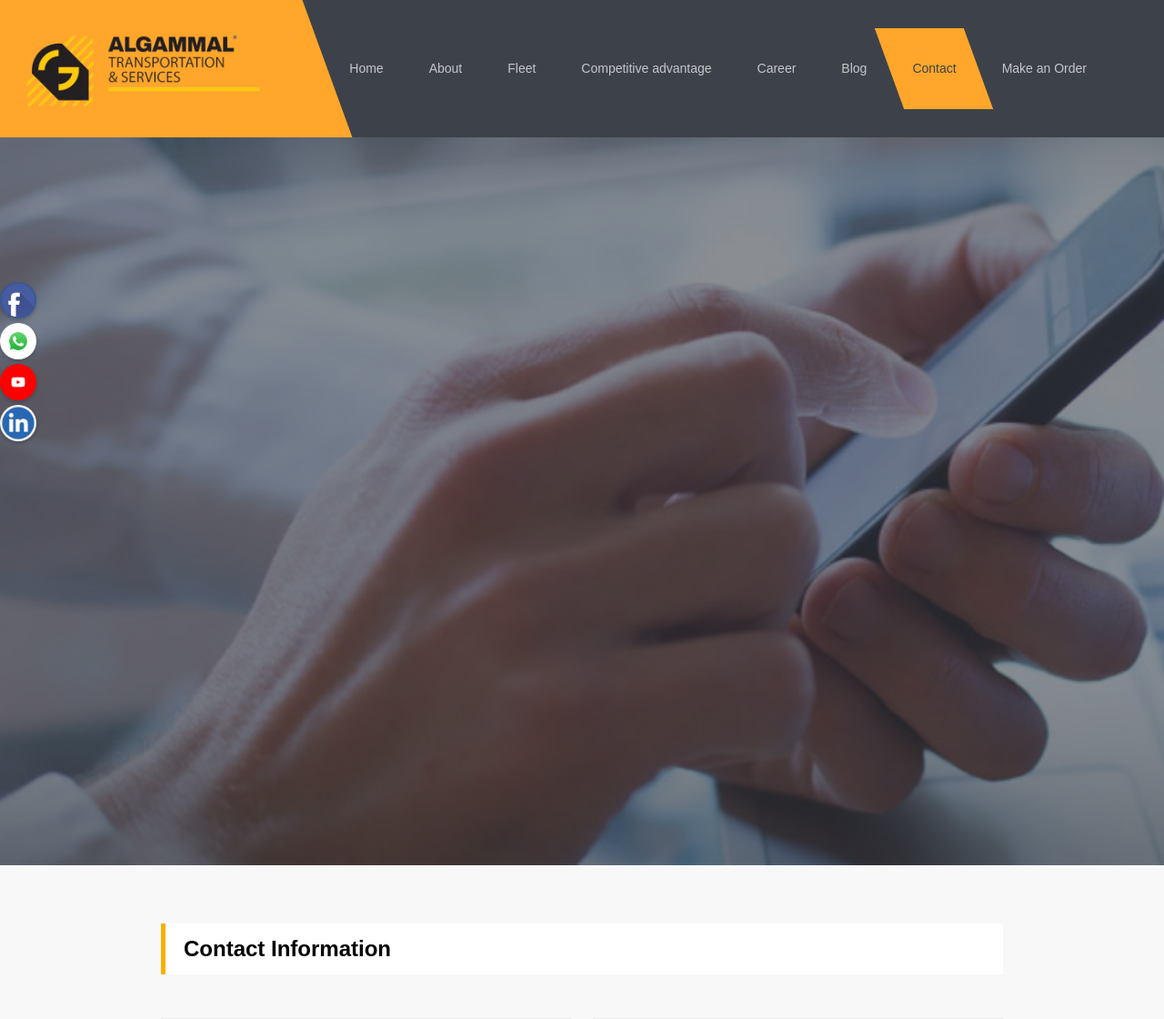
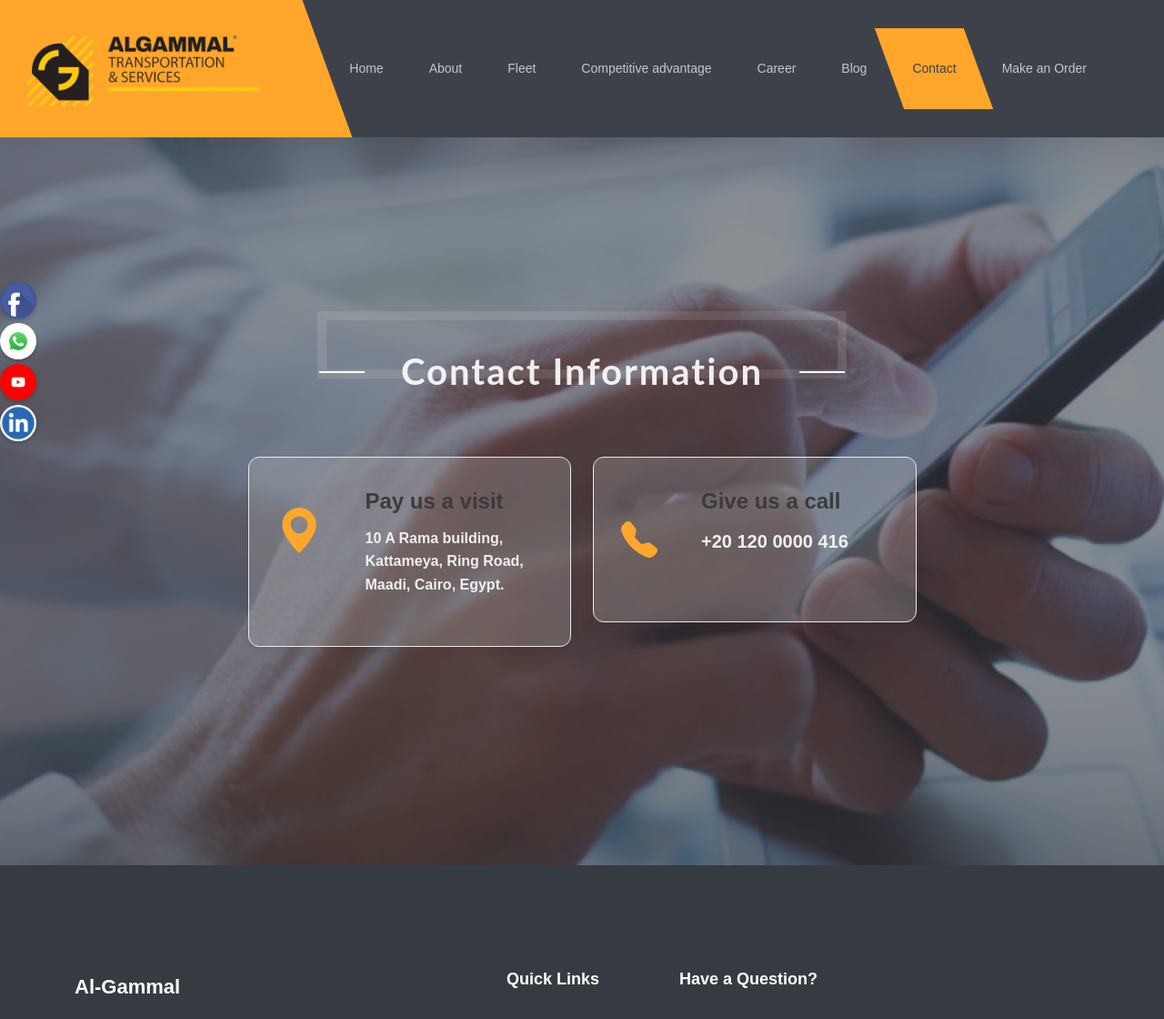
Before and after one commit to AbduAllah-Nadi-Hassan/al-gammal_logistics, a Django app: page /contact/ in a window 1280 px wide. Shown: the top 1120 px of the page at 91% size. Run offline with Django 5.2, Linux system fonts and the light colour scheme; some libraries are stand-ins or nearby versions.

Commit message:
change styling in contactus.html and add new css file called contatctus.css

```diff
--- /dev/null
+++ b/al_gammal_logistics/homepage/static/homepage/css/contactus.css
@@ -0,0 +1,133 @@
+
+.services {
+    background-color: #b3b3b34a;
+    padding: 30px;
+    border: 1px solid #eaeaea;
+    border-radius: 12px;
+    text-align: left;
+    box-shadow: 0 4px 12px rgba(0, 0, 0, 0.05);
+    margin-bottom: 20px;
+    display: inline-block;
+    position: relative;
+    overflow: hidden;
+}
+
+.services::before,
+.services::after {
+    content: '';
+    position: absolute;
+    top: 0;
+    bottom: 0;
+    width: 100%;
+    height: 5px;
+    background: linear-gradient(to right, #ffa62b, #585b61);
+    transition: transform 0.4s ease;
+}
+
+.services::before {
+    left: 0;
+    transform: translateX(-100%);
+}
+
+.services::after {
+    right: 0;
+    bottom: 0;
+    transform: translateX(100%);
+}
+
+.services:hover::before {
+    transform: translateX(0);
+}
+
+.services:hover::after {
+    transform: translateX(0);
+}
+
+/* Change heading color on hover */
+.services:hover h2 {
+    color: white;
+}
+
+/* Styling for headings and paragraphs */
+.services h2 {
+    font-size: 1.5em;
+    color: #3b3b3b;
+    margin-bottom: 10px;
+    font-weight: 600;
+    transition: color 0.3s ease;
+}
+
+.services p {
+    margin: 0;
+    font-size: 1em;
+    color: #f0f0f0;
+    line-height: 1.6;
+}
+
+.services .icons {
+    color: #ffa62b;
+}
+
+/* Social media floating bar styling */
+.social-bar {
+    position: fixed;
+    top: 50%;
+    left: 0;
+    transform: translateY(-50%);
+    display: flex;
+    flex-direction: column;
+    z-index: 100;
+}
+
+.social-icon {
+    display: block;
+    width: 40px;
+    height: 40px;
+    margin-bottom: 5px;
+    background-size: cover;
+    border-radius: 50%;
+    transition: all 0.3s ease;
+    box-shadow: 0 2px 4px rgba(0, 0, 0, 0.2);
+}
+
+.facebook {
+    background-color: #3b5998;
+    background-image: url("/static/homepage/images/facebook-icon.png");
+    background-position: center;
+}
+
+.whatsapp {
+    background-color: #ffffff;
+    background-image: url("/static/homepage/images/whatsapp-icon-png.png");
+    background-position: center;
+}
+
+.youtube {
+    background-color: #ff0000;
+    background-image: url("/static/homepage/images/youtube.webp");
+    background-position: center;
+}
+
+.linkedin {
+    background-color: #0077b5;
+    background-image: url("/static/homepage/images/linkedin-icon.webp");
+    background-position: center;
+}
+
+.social-icon:hover {
+    transform: scale(1.1);
+    opacity: 0.8;
+}
+
+.social-icon:hover {
+    width: 45px;
+    height: 45px;
+    box-shadow: 0 4px 8px rgba(0, 0, 0, 0.3);
+}
+
+/* Hide social icons on small screens */
+@media (max-width: 768px) {
+    .social-bar {
+        display: none;
+    }
+}
--- a/al_gammal_logistics/homepage/templates/homepage/Contact_us.html
+++ b/al_gammal_logistics/homepage/templates/homepage/Contact_us.html
@@ -8,133 +8,14 @@
     <!-- css links  -->
     <link rel="stylesheet" href="{% static 'homepage/css/all.min.css' %}">
     <link rel="stylesheet" href="{% static 'homepage/css/bootstrap.min.css' %}">
-    <link rel="stylesheet" href="{% static 'homepage/css/About_us.css' %}">
     <link rel="stylesheet" href="{% static 'homepage/css/style2.css' %}">
+    <link rel="stylesheet" href="{% static 'homepage/css/contactus.css' %}">
     <link rel="icon" type="image/x-icon" href="{% static 'homepage/images/favicon.ico' %}">
     <!-- js links -->
     <script src="https://unpkg.com/scrollreveal"></script>
 
     <title>Contact us</title>
 
-    <style>
-        /* Contact Information Section */
-        .contact-info-section {
-            text-align: center;
-            padding: 50px 20px;
-            background-color: #fff;
-        }
-
-        .contact-info-section h3 {
-            font-size: 1.8em;
-            margin-bottom: 30px;
-        }
-
-        .contact-info-cards {
-            display: flex;
-            justify-content: center;
-            gap: 20px;
-        }
-
-        .contact-card {
-            background-color: #fcfcfc;
-            padding: 20px;
-            border-radius: 8px;
-            width: 250px;
-            box-shadow: 0 4px 8px rgba(0, 0, 0, 0.1);
-            text-align: center;
-        }
-
-        .contact-card i {
-            font-size: 2em;
-            color: #ffa62b;
-            margin-bottom: 10px;
-        }
-
-        .contact-card p {
-            margin-bottom: 5px;
-            font-size: 1.1em;
-        }
-
-        .contact-card p:last-child {
-            font-weight: bold;
-            font-size: 1.2em;
-        }
-
-    </style>
-
-    <!-- social style -->
-
-    <style>
-
-/* Social Media Floating Bar */
-.social-bar {
-    position: fixed;
-    top: 50%;
-    left: 0; /* Move to the right */
-    transform: translateY(-50%);
-    display: flex;
-    flex-direction: column;
-    z-index: 100; /* Ensure it stays on top */
-}
-
-.social-icon {
-    display: block;
-    width: 40px;
-    height: 40px;
-    margin-bottom: 5px;
-    background-size: cover;
-    border-radius: 50%; /* Make the icons circular */
-    transition: all 0.3s ease;
-    box-shadow: 0 2px 4px rgba(0, 0, 0, 0.2); /* Add some shadow for depth */
-}
-
-.facebook {
-    background-color: #3b5998;
-    background-image: url("{% static 'homepage/images/facebook-icon.png' %}");
-    background-position: center;
-}
-
-.whatsapp {
-    background-color: #ffffff;
-    background-image: url("{% static 'homepage/images/whatsapp-icon-png.png' %}");
-    background-position: center;
-}
-
-.youtube {
-    background-color: #ff0000;
-    background-image: url("{% static 'homepage/images/youtube.webp' %}");
-    background-position: center;
-}
-
-.linkedin {
-    background-color: #0077b5;
-    background-image: url("{% static 'homepage/images/linkedin-icon.webp' %}");
-    background-position: center;
-}
-
-/* Hover Effect */
-.social-icon:hover {
-    transform: scale(1.1);
-    opacity: 0.8;
-}
-
-/* Adjust icon size on hover */
-.social-icon:hover {
-    width: 45px;
-    height: 45px;
-    box-shadow: 0 4px 8px rgba(0, 0, 0, 0.3);
-}
-
-/* Hide social icons on small screens */
-@media (max-width: 768px) {
-    .social-bar {
-        display: none;
-    }
-}
-
-
-
-    </style>
 </head>
 
 <body>
@@ -169,32 +50,23 @@
     </nav>
 
     <!-- section 2  -->
-    <section class="hero-wrap hero-wrap-2"
+    <section class="hero-wrap "
         style="background-image: url('{% static 'homepage/images/contact-us-banner.jpg' %}');">
         <div class="overlay"></div>
 
+        <div class="container" style="position: relative; z-index: 3;">
+            <div class="row no-gutters slider-text align-items-center justify-content-center text-center">
+                <div class="col-lg-9 mt-5">
+                    <div class="text aos-init aos-animate" data-aos="fade-up" data-aos-delay="300"
+                        data-aos-duration="1000">
+                        <span class="subheading">Contact Information</span>
+                    </div>
 
-    </section>
-
-
-    <!-- section 3  -->
-
-    <section class="ftco-section contact-section bg-light" style="background-image: url('{% static 'homepage/images/contact-us-banner.jpg' %}');">
-        <div class="container-xl">
-            <div class="row d-flex mb-5 contact-info justify-content-center">
-                <div class="col-md-10">
-                    <div class="row">
-                        <div class="col-md-12 mb-4">
-                            <h2 class="mb-4 appointment-head trending-banner">Contact Information</h2>
-                        </div>
-                        <div class="col-md-12">
-                            <div class="row">
-
-
-                                <!-- address -->
+                    <div class="row p-5">
+                        <!-- Address -->
                         <div class="col-md-6 col-lg-5">
                             <div class="services d-flex">
-                                        <div class="contact-card">
+                                <div class="icons">
                                     <i>
                                         <svg xmlns="http://www.w3.org/2000/svg" width="50" height="100"
                                             fill="currentColor" class="bi bi-geo-alt-fill" viewBox="0 0 16 16">
@@ -203,10 +75,10 @@
                                         </svg>
                                     </i>
                                 </div>
-                                        <div class="text">
-                                            <h2>Pay us a visit</h2>
+                                <div class="txt">
+                                    <h2 class="ms-5">Pay us a visit</h2>
                                     <span>
-                                                <p class="mb-4 fw-bold">10 A Rama building, Kattameya, Ring Road, Maadi,
+                                        <p class="ms-5 mb-4 fw-bold">10 A Rama building, Kattameya, Ring Road, Maadi,
                                             Cairo, Egypt.</p>
                                     </span>
                                 </div>
@@ -216,9 +88,9 @@
                           <!-- phone -->
                           <div class="col-md-6 col-lg-5">
                             <div class="services d-flex">
-                                        <div class="contact-card">
+                                <div class="icons">
                                     <i>
-                                                <svg xmlns="http://www.w3.org/2000/svg" width="40" height="100"
+                                        <svg xmlns="http://www.w3.org/2000/svg" width="40" height="120"
                                             fill="currentColor" class="bi bi-telephone-fill"
                                             viewBox="0 0 16 16">
                                             <path fill-rule="evenodd"
@@ -226,24 +98,26 @@
                                         </svg>
                                     </i>
                                 </div>
-                                        <div class="icon"></span></div>
-                                        <div class="text">
-                                            <h2>Give us a call</h2>
-                                            <p class="mb-4 fw-bold" style="font-size:20px;">+20 120 0000 416</p>
+
+                                <div class="txt">
+                                    <h2 class="ms-5">Give us a call</h2>
+                                    <p class="ms-5 mb-4 fw-bold" style="font-size:20px;">+20 120 0000 416</p>
 
                                 </div>
                             </div>
                         </div>
 
 
-                            </div>
-                        </div>
-                    </div>
+
                     </div>
                 </div>
             </div>
         </div>
     </section>
+
+
+
+
 
 
     <div class="social-bar">
@@ -252,8 +126,6 @@
         <a href="https://www.youtube.com" class="social-icon youtube" target="_blank"></a>
         <a href="https://www.linkedin.com" class="social-icon linkedin" target="_blank"></a>
     </div>
-
-
 
 
     <!-- footer -->
@@ -280,13 +152,20 @@
                     <div class="ftco-footer-widget mb-4">
                         <h2 class="ftco-heading-2">Quick Links</h2>
                         <ul class="list-unstyled">
-                            <li><a href="{% url 'homepage:index' %}"><span class="fa fa-chevron-right me-2"></span>Home</a></li>
-                            <li><a href="{% url 'homepage:about' %}"><span class="fa fa-chevron-right me-2"></span>About</a></li>
-                            <li><a href="{% url 'homepage:blog' %}"><span class="fa fa-chevron-right me-2"></span>Blog</a></li>
-                            <li><a href="{% url 'homepage:fleets' %}"><span class="fa fa-chevron-right me-2"></span>Fleets</a></li>
-                            <li><a href="{% url 'homepage:advantage' %}"><span class="fa fa-chevron-right me-2"></span>Advantage</a></li>
-                            <li><a href="{% url 'homepage:contact' %}"><span class="fa fa-chevron-right me-2"></span>Contact Us</a></li>
-                            <li><a href="{% url 'homepage:create_order' %}"><span class="fa fa-chevron-right me-2"></span>Make an Order</a></li>
+                            <li><a href="{% url 'homepage:index' %}"><span
+                                        class="fa fa-chevron-right me-2"></span>Home</a></li>
+                            <li><a href="{% url 'homepage:about' %}"><span
+                                        class="fa fa-chevron-right me-2"></span>About</a></li>
+                            <li><a href="{% url 'homepage:blog' %}"><span
+                                        class="fa fa-chevron-right me-2"></span>Blog</a></li>
+                            <li><a href="{% url 'homepage:fleets' %}"><span
+                                        class="fa fa-chevron-right me-2"></span>Fleets</a></li>
+                            <li><a href="{% url 'homepage:advantage' %}"><span
+                                        class="fa fa-chevron-right me-2"></span>Advantage</a></li>
+                            <li><a href="{% url 'homepage:contact' %}"><span
+                                        class="fa fa-chevron-right me-2"></span>Contact Us</a></li>
+                            <li><a href="{% url 'homepage:create_order' %}"><span
+                                        class="fa fa-chevron-right me-2"></span>Make an Order</a></li>
                         </ul>
                     </div>
                 </div>
--- a/al_gammal_logistics/homepage/templates/homepage/index.html
+++ b/al_gammal_logistics/homepage/templates/homepage/index.html
@@ -238,10 +238,7 @@
 </head>
 
 <body>
-    <!-- Loading Screen -->
-    <!-- <div id="loading-screen">
-        <div class="spinner"></div>
-    </div> -->
+
 
     <nav class="navbar navbar-expand-lg ftco-navbar-light">
         <div class="container-fluid me-5">
```
Also changed, not shown: al_gammal_logistics/homepage/templates/homepage/Order.html (+0 -16 lines), al_gammal_logistics/homepage/templates/homepage/fleets.html (+27 -14 lines), al_gammal_logistics/homepage/templates/homepage/project.html (+14 -7 lines). Lines whose indentation alone changed are shown as unchanged.
